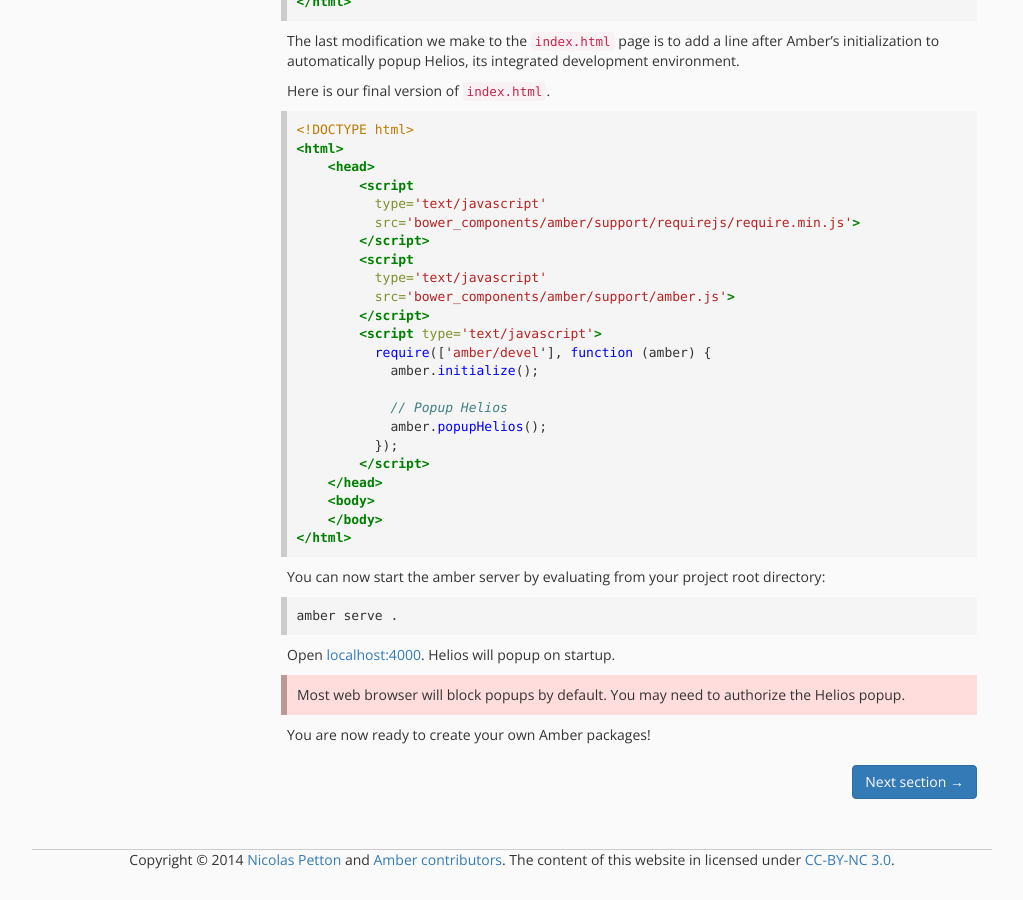
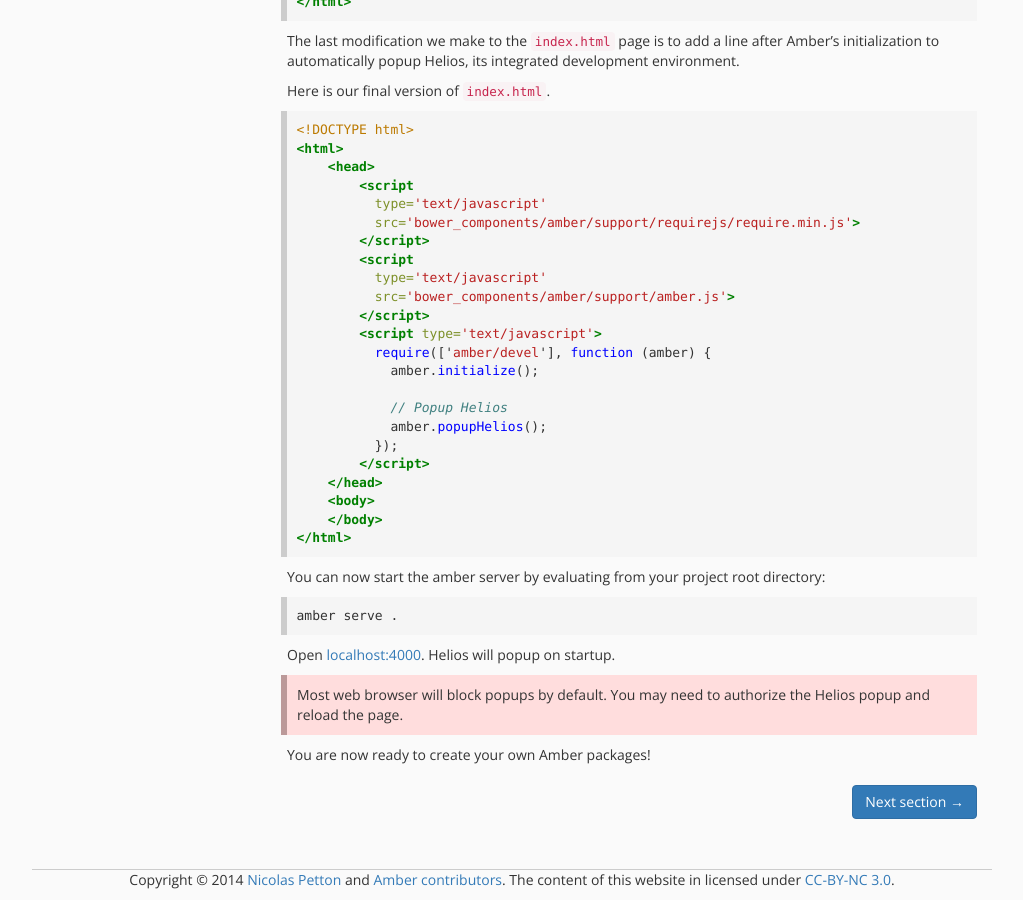
Before and after one commit to amber-smalltalk/amber-documentation, a Jekyll site: the page built from overview/2-loading-amber.md, in a window 1280 px wide and 900 px high, scrolled down 1405 px. Shown: the whole window, without its empty margins (128-1151 px from the left). Built offline with Jekyll 4.4.1, drawn with Linux system fonts in a browser that asks for light colours; nearby versions of some CDN libraries.

Commit message:
better explanation for the popup issue.

```diff
--- a/overview/2-loading-amber.md
+++ b/overview/2-loading-amber.md
@@ -108,8 +108,7 @@ amber serve .
 
 Open [localhost:4000](http://localhost:4000). Helios will popup on startup.
 
-<p class="warning">
-Most web browser will block popups by default. You may need to authorize the Helios popup.
-</p>
+<p class="warning"> Most web browser will block popups by default. You
+may need to authorize the Helios popup and reload the page.</p>
 
 You are now ready to create your own Amber packages!
```
